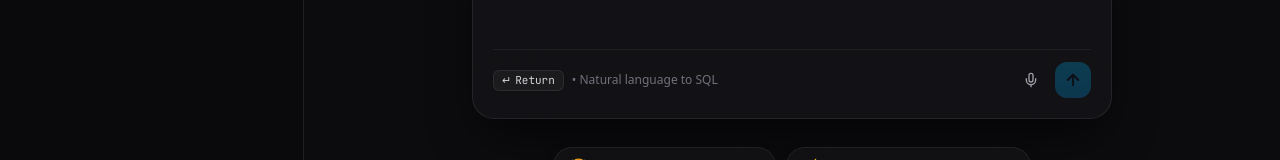
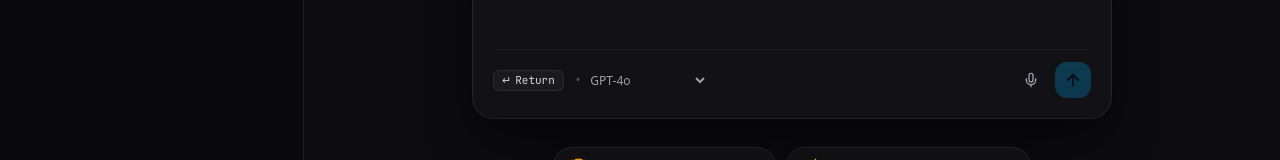
Before and after one commit to PrateekSingh2/SchemaAI, a Next.js app: page / in a window 1280 px wide. Shown: the part 432-592 px from the top of the page. Built offline with nearby package versions, Linux system fonts and the light colour scheme.

Commit message:
add-on
Models

```diff
--- a/src/app/page.tsx
+++ b/src/app/page.tsx
@@ -441,6 +441,8 @@ export default function QueryStudioPage() {
                 onGenerateAndRun={handleGenerateQuery}
                 isLoading={isGenerating}
                 isCentered={true}
+                llmProvider={dbConfig.llmProvider}
+                onLlmChange={(provider) => setDbConfig({ ...dbConfig, llmProvider: provider })}
               />
             </div>
           ) : (
@@ -536,6 +538,8 @@ export default function QueryStudioPage() {
                     onGenerateAndRun={handleGenerateQuery}
                     isLoading={isGenerating}
                     isCentered={false}
+                    llmProvider={dbConfig.llmProvider}
+                    onLlmChange={(provider) => setDbConfig({ ...dbConfig, llmProvider: provider })}
                   />
                 </div>
               </div>
--- a/src/components/QueryStudio/PromptInput.tsx
+++ b/src/components/QueryStudio/PromptInput.tsx
@@ -17,6 +17,8 @@ interface PromptInputProps {
   value?: string;
   onChange?: (val: string) => void;
   isCentered?: boolean;
+  llmProvider?: string;
+  onLlmChange?: (provider: string) => void;
 }
 
 export const PromptInput: React.FC<PromptInputProps> = ({
@@ -25,6 +27,8 @@ export const PromptInput: React.FC<PromptInputProps> = ({
   value,
   onChange,
   isCentered = false,
+  llmProvider,
+  onLlmChange,
 }) => {
   const [internalPrompt, setInternalPrompt] = useState("");
   const [isListening, setIsListening] = useState(false);
@@ -252,7 +256,23 @@ export const PromptInput: React.FC<PromptInputProps> = ({
                   <span>↵</span>
                   <span>Return</span>
                 </kbd>
-                <span className="text-zinc-500 text-xs hidden sm:inline">• Natural language to SQL</span>
+                {llmProvider && onLlmChange ? (
+                  <div className="hidden sm:flex items-center space-x-1.5 ml-1">
+                    <span className="text-zinc-600">•</span>
+                    <select
+                      value={llmProvider}
+                      onChange={(e) => onLlmChange(e.target.value)}
+                      className="bg-transparent text-zinc-400 hover:text-zinc-200 text-xs outline-none border-none cursor-pointer"
+                    >
+                      <option value="openai" className="bg-[#141418] text-zinc-200">GPT-4o</option>
+                      <option value="anthropic" className="bg-[#141418] text-zinc-200">Claude 3.5 Sonnet</option>
+                      <option value="gemini" className="bg-[#141418] text-zinc-200">Gemini 1.5 Pro</option>
+                      <option value="llama" className="bg-[#141418] text-zinc-200">Llama 3 70B</option>
+                    </select>
+                  </div>
+                ) : (
+                  <span className="text-zinc-500 text-xs hidden sm:inline">• Natural language to SQL</span>
+                )}
               </div>
             )}
 
@@ -369,9 +389,25 @@ export const PromptInput: React.FC<PromptInputProps> = ({
           <div className="flex items-center space-x-2 text-zinc-500 select-none">
             <kbd className="inline-flex items-center space-x-1 px-1.5 py-0.5 rounded bg-white/[0.04] border border-white/[0.08] text-zinc-300 font-mono text-[10px] shadow-sm">
               <span>↵</span>
-              <span>Return</span>
+                  <span>Return</span>
             </kbd>
-            <span className="text-zinc-500 text-[11px] hidden sm:inline">Send prompt</span>
+            {llmProvider && onLlmChange ? (
+              <div className="hidden sm:flex items-center space-x-1 ml-0.5">
+                <span className="text-zinc-600 text-[11px]">•</span>
+                <select
+                  value={llmProvider}
+                  onChange={(e) => onLlmChange(e.target.value)}
+                  className="bg-transparent text-zinc-400 hover:text-zinc-200 text-[11px] outline-none border-none cursor-pointer"
+                >
+                  <option value="openai" className="bg-[#141418] text-zinc-200">GPT-4o</option>
+                  <option value="anthropic" className="bg-[#141418] text-zinc-200">Claude 3.5 Sonnet</option>
+                  <option value="gemini" className="bg-[#141418] text-zinc-200">Gemini 1.5 Pro</option>
+                  <option value="llama" className="bg-[#141418] text-zinc-200">Llama 3 70B</option>
+                </select>
+              </div>
+            ) : (
+              <span className="text-zinc-500 text-[11px] hidden sm:inline">Send prompt</span>
+            )}
           </div>
         )}
 
```
